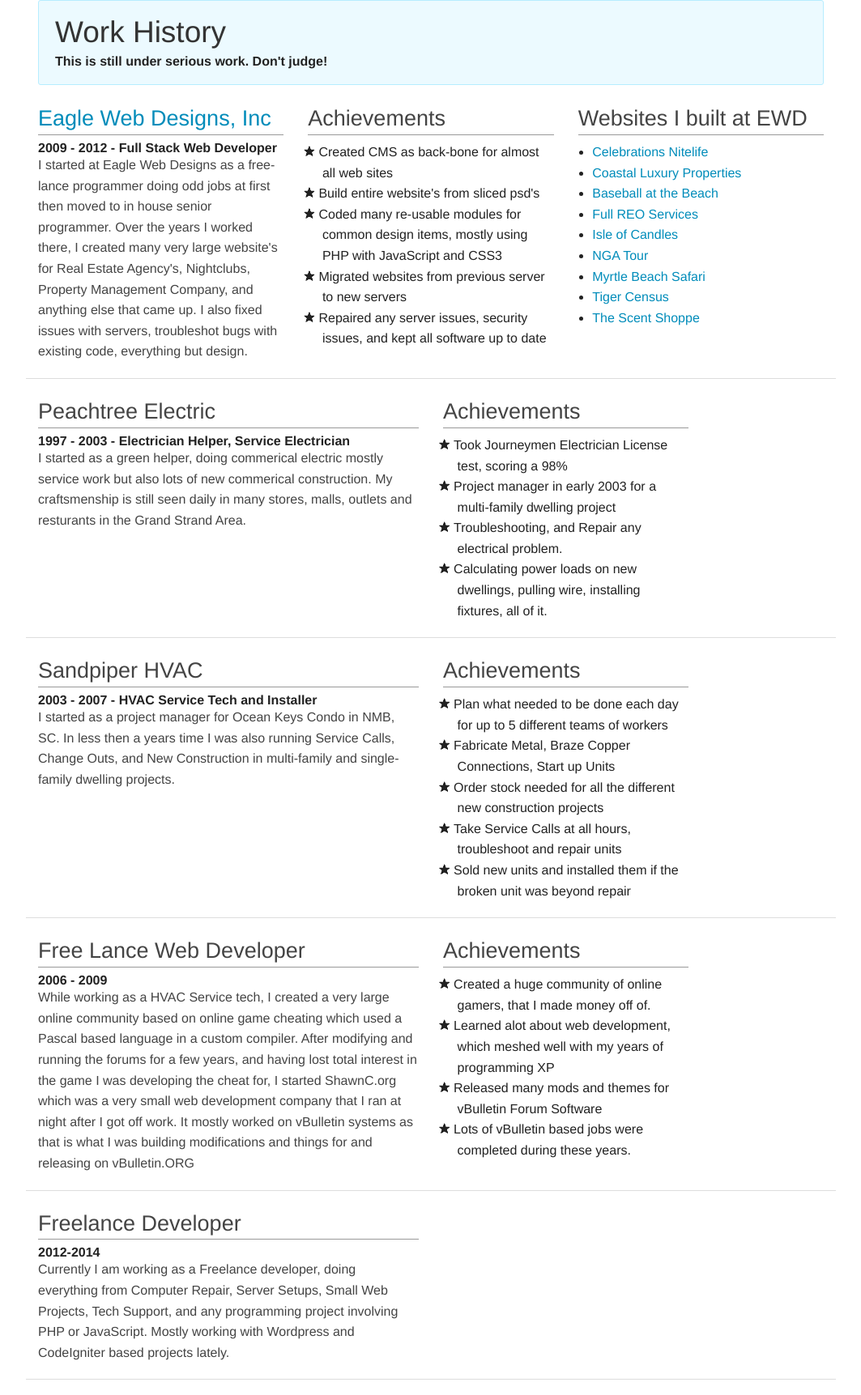
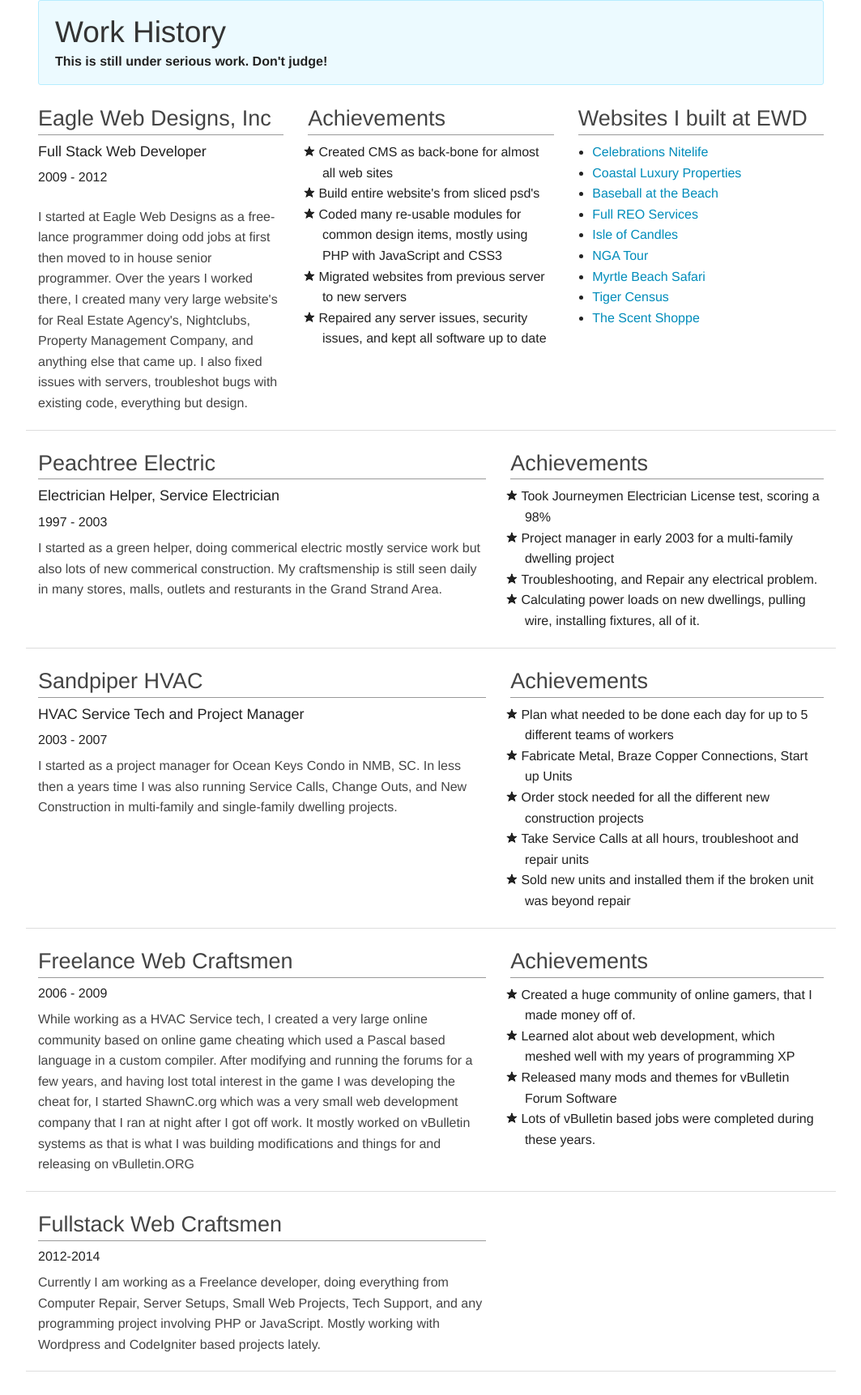
Before and after one commit to shawn-crigger/resume, a PHP site: page /work-history.php in a window 1280 px wide. Shown: the part 45-1768 px from the top of the page at 81% size, without its empty margins (108-1171 px from the left). After the commit the page ends 1739 px from the top, so only its background shows below. Run offline with PHP 8.4, Linux system fonts and the light colour scheme.

Commit message:
styling work history, added hgroups for years and position

```diff
--- a/css/main.css
+++ b/css/main.css
@@ -9,6 +9,15 @@
   border-radius: 50%;
   margin-top: 68px;
   margin-left: 75px;
+}
+
+.work-history > h3 > a {
+  color: #444;
+}
+
+.work-history > h3 > a:hover,
+.work-history > h3 > a:focus {
+  color: #999;
 }
 
 
--- a/work-history.php
+++ b/work-history.php
@@ -14,11 +14,17 @@
 		<section class="row">
 
 			<div class="large-4 medium-4 columns work-history">
-				<h3><a href="http://eaglewebdesigns.com/">Eagle Web Designs, Inc</a></h3>
-				<strong>2009 - 2012 - Full Stack Web Developer</strong>
+					<h3>
+						<a href="http://eaglewebdesigns.com/">Eagle Web Designs, Inc</a>
+					</h3>
+					<hgroup>
+						<h5>Full Stack Web Developer</h5>
+						<h6>2009 - 2012</h6>
+					</hgroup>
+
 				<br>
-				<p class="ptext">
-					I started at Eagle Web Designs as a free-lance programmer doing odd jobs at first then moved to in house senior programmer.
+				<p>
+						I started at Eagle Web Designs as a free-lance programmer doing odd jobs at first then moved to in house senior programmer.
 					Over the years I worked there, I created many very large website's for Real Estate Agency's, Nightclubs, Property Management Company,
 					and anything else that came up. I also fixed issues with servers, troubleshot bugs with existing code, everything but design.
 				</p>
@@ -80,15 +86,19 @@
 			<hr>
 		</section> <!-- end row -->
 		<section class="row">
-			<div class="large-6 medium-5 columns work-history">
+			<div class="large-7 medium-5 columns work-history">
 				<h3>
 					Peachtree Electric
-				</h3><strong>1997 - 2003 - Electrician Helper, Service Electrician</strong><br>
-				<p class="ptext">
+				</h3>
+				<hgroup>
+					<h5>Electrician Helper, Service Electrician</h5>
+					<h6>1997 - 2003</h6>
+				</hgroup>
+				<p>
 					I started as a green helper, doing commerical electric mostly service work but also lots of new commerical construction. My craftsmenship is still seen daily in many stores, malls, outlets and resturants in the Grand Strand Area.
 				</p>
 			</div>
-			<div class="large-4 medium-4 columns work-history">
+			<div class="large-5 medium-4 columns work-history">
 				<h3>
 					Achievements
 				</h3>
@@ -106,15 +116,21 @@
 			<hr>
 		</section>
 		<section class="row">
-			<div class="large-6 medium-5 columns work-history">
+			<div class="large-7 medium-5 columns work-history">
 				<h3>
 					Sandpiper HVAC
-				</h3><strong>2003 - 2007 - HVAC Service Tech and Installer</strong><br>
-				<p class="ptext">
+
+				</h3>
+
+				<hgroup>
+					<h5>HVAC Service Tech and Project Manager</h5>
+					<h6>2003 - 2007</h6>
+				</hgroup>
+				<p>
 					I started as a project manager for Ocean Keys Condo in NMB, SC. In less then a years time I was also running Service Calls, Change Outs, and New Construction in multi-family and single-family dwelling projects.
 				</p>
 			</div>
-			<div class="large-4 medium-4 columns work-history">
+			<div class="large-5 medium-4 columns work-history">
 				<h3>
 					Achievements
 				</h3>
@@ -134,15 +150,18 @@
 			<hr>
 		</section>
 		<section class="row">
-			<div class="large-6 medium-5 columns work-history">
+			<div class="large-7 medium-5 columns work-history">
 				<h3>
-					Free Lance Web Developer
-				</h3><strong>2006 - 2009</strong><br>
-				<p class="ptext">
+					Freelance Web Craftsmen
+				</h3>
+				<hgroup>
+					<h6>2006 - 2009</h6>
+				</hgroup>
+				<p>
 					While working as a HVAC Service tech, I created a very large online community based on online game cheating which used a Pascal based language in a custom compiler. After modifying and running the forums for a few years, and having lost total interest in the game I was developing the cheat for, I started ShawnC.org which was a very small web development company that I ran at night after I got off work. It mostly worked on vBulletin systems as that is what I was building modifications and things for and releasing on vBulletin.ORG
 				</p>
 			</div>
-			<div class="large-4 medium-4 columns work-history">
+			<div class="large-5 medium-4 columns work-history">
 				<h3>
 					Achievements
 				</h3>
@@ -160,11 +179,14 @@
 			<hr>
 		</section>
 		<section class="row">
-			<div class="large-6 medium-5 columns work-history">
+			<div class="large-7 medium-5 columns work-history">
 				<h3>
-					Freelance Developer
-				</h3><strong>2012-2014</strong><br>
-				<p class="ptext">
+					Fullstack Web Craftsmen
+				</h3>
+				<hgroup>
+					<h6>2012-2014</h6>
+				</hgroup>
+				<p>
 					Currently I am working as a Freelance developer, doing everything from Computer Repair, Server Setups, Small Web Projects, Tech Support, and any programming project involving PHP or JavaScript. Mostly working with Wordpress and CodeIgniter based projects lately.
 				</p>
 			</div>
```
